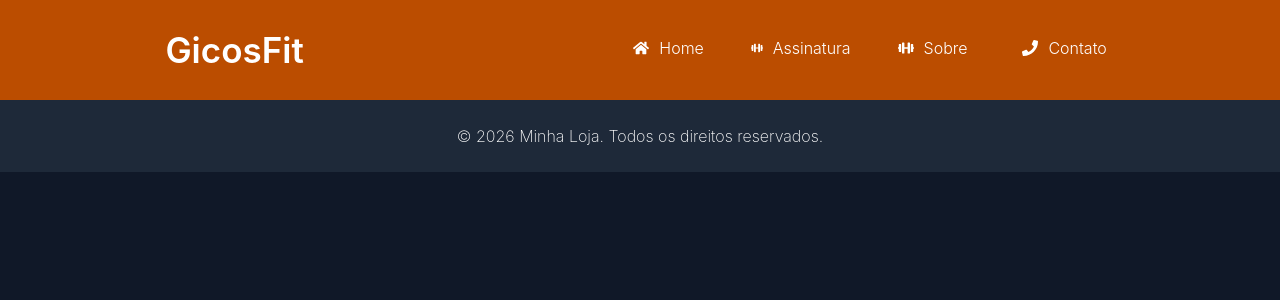
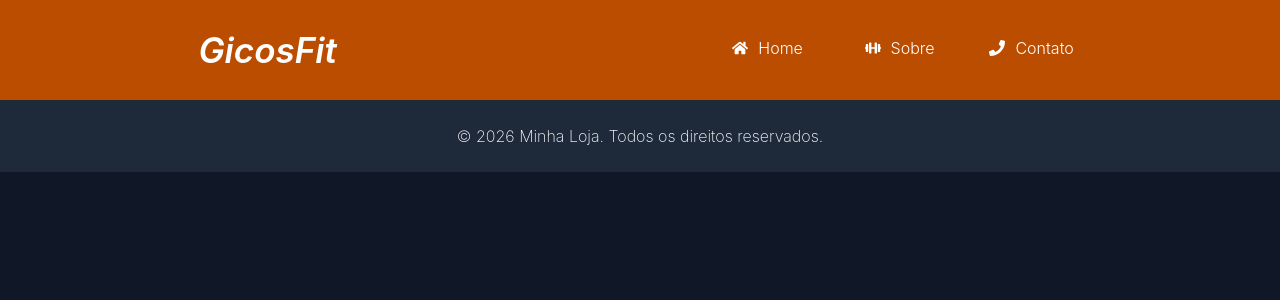
Before and after one commit to DaviNunes01001/LandPageAcademiaReact, a React (Vite) app: page /contato in a window 1280 px wide. Shown: the top 300 px of the page. Built offline with nearby package versions, Linux system fonts and the light colour scheme.

Commit message:
fit: melhorando header, apagando assinatura e adequando app

```diff
--- a/src/App.jsx
+++ b/src/App.jsx
@@ -2,7 +2,6 @@ import { Route, Routes } from "react-router-dom";
 import Header from "./components/Header/Header.jsx";
 import Footer from "./components/Footer/Footer.jsx"
 import Home from "./pages/Home.jsx"
-import Assinatura from "./pages/Assinatura.jsx"
 import Sobre from "./pages/Sobre.jsx"
 import Contato from "./pages/Contato.jsx"
 
@@ -13,7 +12,6 @@ return (
     <div>
       <Routes>
         <Route path="/" element={<Home/>} />
-        <Route path="/assinatura" element={<Assinatura/>} />
         <Route path="/sobre" element={<Sobre/>} />
         <Route path="/contato" element={<Contato/>} />
       </Routes>
--- a/src/components/header/Header.jsx
+++ b/src/components/header/Header.jsx
@@ -1,17 +1,12 @@
 import { NavLink } from "react-router-dom";
-
 import { FaHome, FaDumbbell, FaPhone } from "react-icons/fa";
 
 function Header() {
   return (
     <header className="flex min-h-[100px] w-full flex-col items-center justify-center gap-4 bg-amber-700 px-4 md:flex-row md:justify-around">
-
-      <h1 className="text-[30px] font-semibold md:text-[35px]">
-        GicosFit
-      </h1>
+      <h1 className="text-[30px] italic font-semibold md:text-[35px]">GicosFit</h1>
 
       <nav className="flex flex-col items-center gap-3 md:flex-row md:gap-8">
-
         <NavLink
           to="/"
           className="font-light hover:border-b-2 hover:border-white"
@@ -21,17 +16,6 @@ function Header() {
             Home
           </div>
         </NavLink>
-
-        <NavLink
-          to="/assinatura"
-          className="font-light hover:border-b-2 hover:border-white"
-        >
-          <div className="flex w-[100px] items-center justify-center gap-[10px] pb-1 text-center">
-            <FaDumbbell />
-            Assinatura
-          </div>
-        </NavLink>
-
         <NavLink
           to="/sobre"
           className="font-light hover:border-b-2 hover:border-white"
@@ -51,7 +35,6 @@ function Header() {
             Contato
           </div>
         </NavLink>
-
       </nav>
     </header>
   );
```
Also changed, not shown: src/pages/Assinatura.jsx (deleted, +0 -7 lines).
